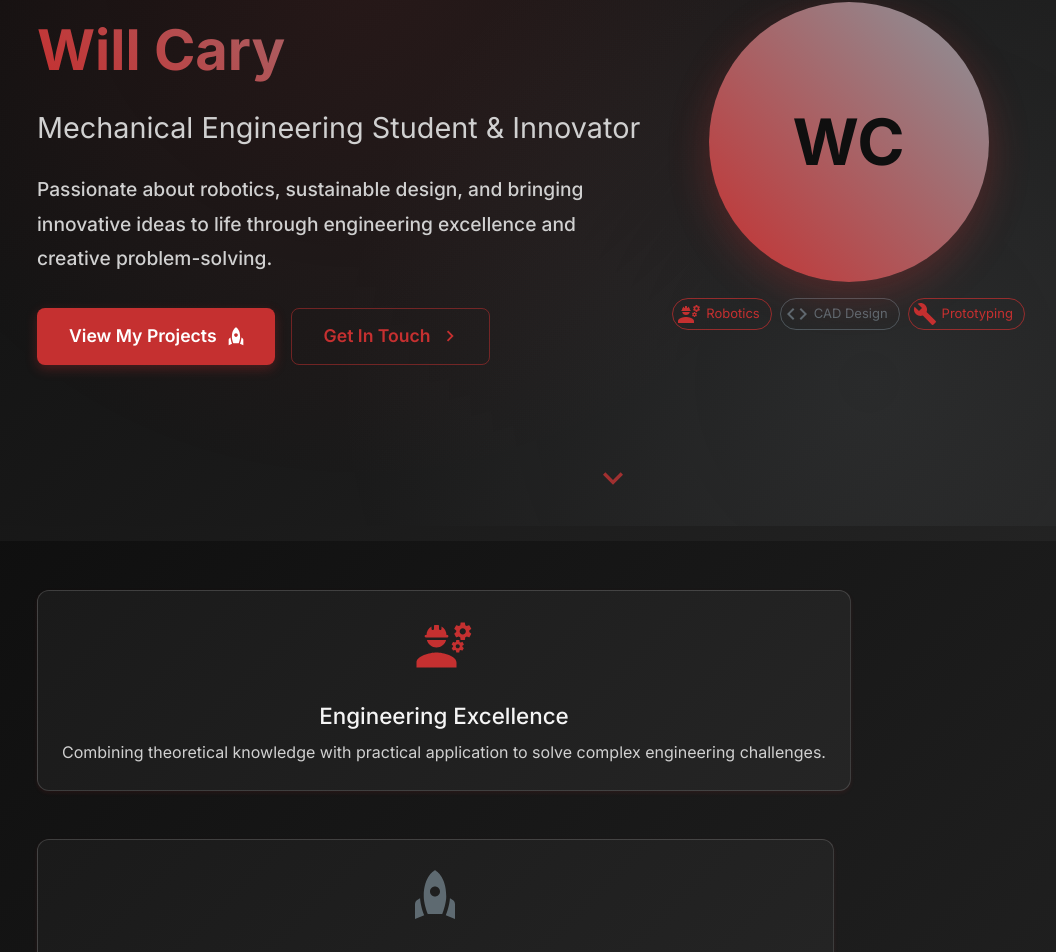
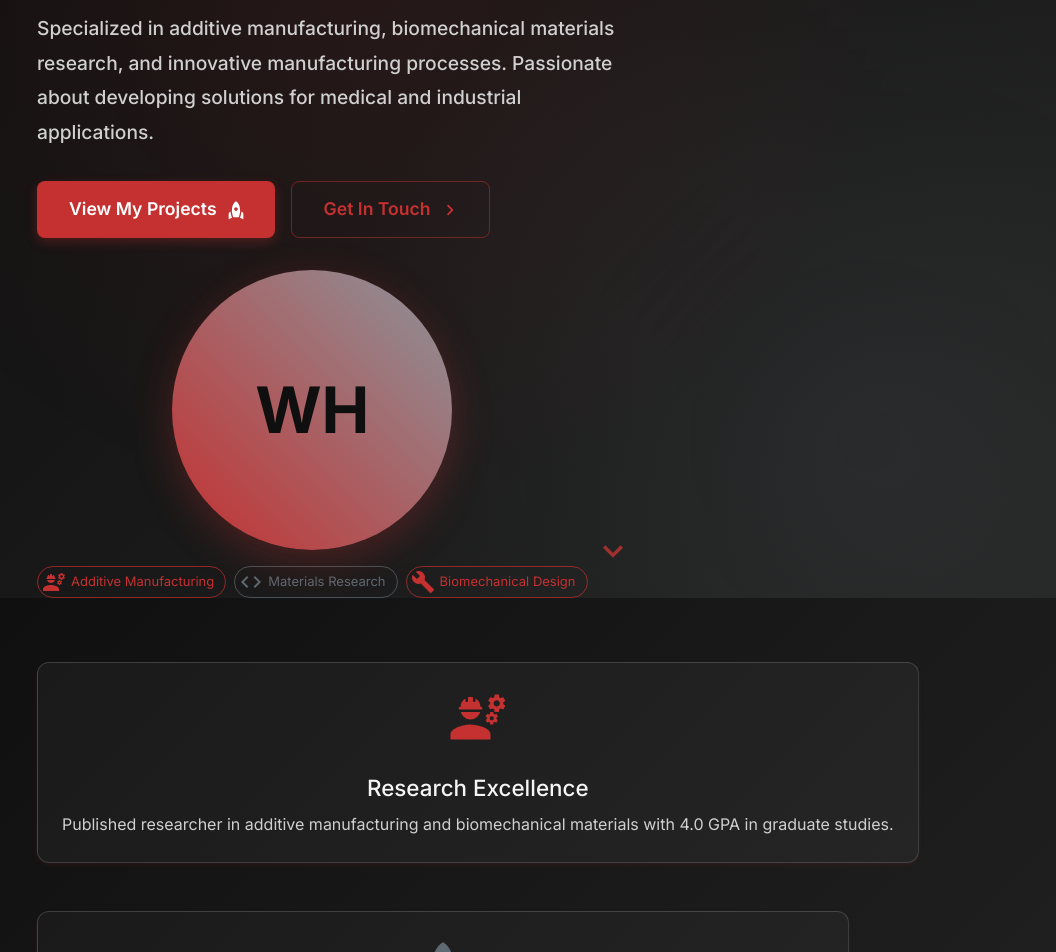
Before and after one commit to tycary/will-website, a React (Vite) app in the folder client/: page / in a window 1280 px wide. Shown: the part 259-1211 px from the top of the page, without its empty margins (27-1083 px from the left). Built offline with nearby package versions, Linux system fonts and the light colour scheme.

Commit message:
import resume info

```diff
--- a/client/src/components/AboutContent.jsx
+++ b/client/src/components/AboutContent.jsx
@@ -8,10 +8,10 @@ import {
 
 const SkillsSection = () => {
   const skills = [
-    { category: 'CAD & Design', items: ['SolidWorks', 'Fusion 360', 'AutoCAD', 'KeyShot'], icon: <Engineering /> },
-    { category: 'Programming', items: ['Python', 'MATLAB', 'C++', 'JavaScript'], icon: <Code /> },
-    { category: 'Manufacturing', items: ['3D Printing', 'CNC Machining', 'Welding', 'Assembly'], icon: <Build /> },
-    { category: 'Analysis', items: ['ANSYS', 'SolidWorks Simulation', 'CFD', 'FEA'], icon: <School /> },
+    { category: 'Design & Simulation', items: ['SOLIDWORKS', 'MATLAB/Simulink', 'GDST', 'Fusion 360'], icon: <Engineering /> },
+    { category: 'Manufacturing', items: ['3D Printing (FDM, SLA, L-PBF)', 'CNC Machining', 'Water Jet', '2D Laser'], icon: <Build /> },
+    { category: 'Materials & Testing', items: ['Fatigue Testing', 'Tension/Compression', 'Hardness Testing', 'Optical/SEM Microscopy'], icon: <School /> },
+    { category: 'Programming & Software', items: ['Python', 'MATLAB', 'Siemens NX', 'Meshmixer', 'C', 'Arduino'], icon: <Code /> },
   ];
 
   return (
@@ -47,10 +47,10 @@ const SkillsSection = () => {
 
 const Timeline = () => {
   const timeline = [
-    { year: '2024', title: 'Senior Year Projects', description: 'Leading capstone project in autonomous robotics' },
-    { year: '2023', title: 'Internship at TechCorp', description: 'Developed automated testing systems' },
-    { year: '2022', title: 'Research Assistant', description: 'Contributed to renewable energy research' },
-    { year: '2021', title: 'Started Engineering', description: 'Began studies at Washington State University' },
+    { year: '2026', title: 'M.S. Mechanical Engineering', description: 'Completed graduate degree at Washington State University, GPA: 4.0' },
+    { year: '2025', title: 'B.S. Mechanical Engineering', description: 'Completed undergraduate degree at Washington State University, GPA: 4.0' },
+    { year: '2023-25', title: 'Research Assistant', description: 'W.M. Keck Biomedical Materials Lab - Additive manufacturing research' },
+    { year: '2022', title: 'Project Engineer Intern', description: 'Exotic Metals Forming Internship - Manufacturing process optimization' },
   ];
 
   return (
@@ -84,7 +84,7 @@ const AboutContent = () => {
           About Me
         </Typography>
         <Typography variant="h5" color="text.secondary" sx={{ maxWidth: '800px', mx: 'auto' }}>
-          Passionate mechanical engineering student dedicated to innovation and sustainable design
+          Mechanical engineering graduate specializing in additive manufacturing and biomechanical materials research
         </Typography>
       </Box>
 
@@ -93,21 +93,21 @@ const AboutContent = () => {
         <Grid item xs={12} md={6}>
           <Paper sx={{ p: 4, height: '100%', background: 'linear-gradient(135deg, #1a1a1a 0%, #252525 100%)' }}>
             <Typography variant="h4" gutterBottom sx={{ color: 'primary.main', fontWeight: 600 }}>
-              Hello, I'm Will! 👋
+              Hello, I'm William! 👋
             </Typography>
             <Typography paragraph sx={{ fontSize: '1.1rem', lineHeight: 1.8, mb: 3 }}>
-              I'm currently pursuing my degree in Mechanical Engineering at Washington State University,
-              with a passion for robotics, automation, and sustainable design solutions. My journey combines
-              academic excellence with hands-on experience in cutting-edge engineering projects.
+              I recently completed my M.S. in Mechanical Engineering at Washington State University with a 4.0 GPA,
+              specializing in additive manufacturing and biomechanical materials research. My work focuses on
+              characterizing and optimizing novel additively manufactured alloys for biomedical applications.
             </Typography>
             <Typography paragraph sx={{ fontSize: '1.1rem', lineHeight: 1.8, mb: 3 }}>
-              When I'm not designing mechanical systems or coding control algorithms, you'll find me
-              exploring the outdoors, capturing moments through photography, or tinkering with new
-              technologies in my home workshop.
+              As a Research Assistant at the W.M. Keck Biomedical Materials Lab, I've contributed to groundbreaking
+              research on Ti6Al4V alloys, developed innovative testing protocols, and published research on fatigue
+              behavior of additively manufactured materials.
             </Typography>
             <Typography paragraph sx={{ fontSize: '1.1rem', lineHeight: 1.8 }}>
-              I believe in the power of engineering to solve real-world problems and create a more
-              sustainable future for everyone.
+              I'm passionate about bridging the gap between advanced manufacturing technologies and practical
+              applications in medical devices and engineering solutions that improve people's lives.
             </Typography>
           </Paper>
         </Grid>
--- a/client/src/components/ContactContent.jsx
+++ b/client/src/components/ContactContent.jsx
@@ -76,8 +76,8 @@ const ContactInfo = () => {
   ];
 
   const socialLinks = [
-    { icon: <GitHub />, href: 'https://github.com/willcary' },
-    { icon: <LinkedIn />, href: 'https://linkedin.com/in/willcary' }
+    { icon: <GitHub />, href: 'https://github.com/williamhogg' },
+    { icon: <LinkedIn />, href: 'https://linkedin.com/in/will-hogg' }
   ];
 
   return (
@@ -89,9 +89,9 @@ const ContactInfo = () => {
           Email Me
         </Typography>
         <Typography variant="body2" color="text.secondary" sx={{ mb: 2 }}>
-          will.cary@example.com
+          WilliamWHogg@gmail.com
         </Typography>
-        <Button variant="outlined" size="small" href="mailto:will.cary@example.com">
+        <Button variant="outlined" size="small" href="mailto:WilliamWHogg@gmail.com">
           Send Email
         </Button>
       </Paper>
@@ -129,7 +129,7 @@ const ContactInfo = () => {
           sx={{ mb: 2 }}
         />
         <Typography variant="body2" color="text.secondary">
-          Available for internships, co-ops, and collaborative projects starting Summer 2025.
+          Available for full-time opportunities in materials research, additive manufacturing, and biomedical engineering.
         </Typography>
       </Paper>
     </Box>
--- a/client/src/components/FeatureCards.jsx
+++ b/client/src/components/FeatureCards.jsx
@@ -10,20 +10,20 @@ const FeatureCards = () => {
   const features = [
     {
       icon: <Engineering sx={{ fontSize: 60, color: 'primary.main', mb: 2 }} />,
-      title: 'Engineering Excellence',
-      description: 'Combining theoretical knowledge with practical application to solve complex engineering challenges.',
+      title: 'Research Excellence',
+      description: 'Published researcher in additive manufacturing and biomechanical materials with 4.0 GPA in graduate studies.',
       delay: 1000
     },
     {
       icon: <Rocket sx={{ fontSize: 60, color: 'secondary.main', mb: 2 }} />,
-      title: 'Innovation Focus',
-      description: 'Passionate about pushing boundaries and developing cutting-edge solutions for tomorrow\'s world.',
+      title: 'Advanced Manufacturing',
+      description: 'Expert in additive manufacturing processes, materials characterization, and novel alloy development.',
       delay: 1200
     },
     {
       icon: <Star sx={{ fontSize: 60, color: 'warning.main', mb: 2 }} />,
-      title: 'Quality Driven',
-      description: 'Committed to delivering exceptional results through attention to detail and continuous improvement.',
+      title: 'Problem Solving',
+      description: 'Proven track record of solving complex manufacturing challenges and optimizing industrial processes.',
       delay: 1400
     }
   ];
--- a/client/src/components/HeroSection.jsx
+++ b/client/src/components/HeroSection.jsx
@@ -38,14 +38,14 @@ const HeroSection = () => {
                   👋 Hello, I'm
                 </Typography>
                 <Typography variant="h1" sx={{ mb: 3, fontWeight: 700 }}>
-                  Will Cary
+                  William Hogg
                 </Typography>
                 <Typography variant="h4" color="text.secondary" sx={{ mb: 3, fontWeight: 400 }}>
-                  Mechanical Engineering Student & Innovator
+                  Mechanical Engineering Graduate & Research Specialist
                 </Typography>
                 <Typography variant="h6" color="text.secondary" sx={{ mb: 4, lineHeight: 1.8, maxWidth: '600px' }}>
-                  Passionate about robotics, sustainable design, and bringing innovative ideas to life through
-                  engineering excellence and creative problem-solving.
+                  Specialized in additive manufacturing, biomechanical materials research, and innovative
+                  manufacturing processes. Passionate about developing solutions for medical and industrial applications.
                 </Typography>
                 <Box sx={{ display: 'flex', gap: 2, flexWrap: 'wrap' }}>
                   <Button
@@ -85,12 +85,12 @@ const HeroSection = () => {
                     boxShadow: '0px 12px 40px rgba(197, 48, 48, 0.3)',
                   }}
                 >
-                  WC
+                  WH
                 </Avatar>
                 <Box sx={{ display: 'flex', justifyContent: 'center', gap: 1, flexWrap: 'wrap' }}>
-                  <Chip icon={<Engineering />} label="Robotics" color="primary" variant="outlined" />
-                  <Chip icon={<Code />} label="CAD Design" color="secondary" variant="outlined" />
-                  <Chip icon={<Build />} label="Prototyping" color="primary" variant="outlined" />
+                  <Chip icon={<Engineering />} label="Additive Manufacturing" color="primary" variant="outlined" />
+                  <Chip icon={<Code />} label="Materials Research" color="secondary" variant="outlined" />
+                  <Chip icon={<Build />} label="Biomechanical Design" color="primary" variant="outlined" />
                 </Box>
               </Box>
             </Grid>
--- a/client/src/components/ProjectsGrid.jsx
+++ b/client/src/components/ProjectsGrid.jsx
@@ -113,50 +113,50 @@ const ProjectCard = ({ project, index }) => {
 const ProjectsGrid = () => {
   const projectList = [
     {
-      title: 'Autonomous Robotic Arm',
-      description: 'A 6-DOF robotic arm with computer vision capabilities, featuring custom 3D-printed components and advanced motion planning algorithms.',
-      technologies: ['Arduino', 'Python', 'OpenCV', '3D Printing'],
+      title: 'Ti6Al4V Fatigue Research',
+      description: 'Comprehensive study on corrosion fatigue behavior of additively manufactured Ti6Al4V alloys, focusing on biomedical applications and surface treatments.',
+      technologies: ['MATLAB', 'Materials Testing', 'Statistical Analysis', 'SEM Microscopy'],
       status: 'Completed',
       link: '#',
       github: '#',
     },
     {
-      title: 'Smart Wind Turbine System',
-      description: 'IoT-enabled wind turbine with real-time monitoring, featuring optimized blade design and predictive maintenance capabilities.',
-      technologies: ['SolidWorks', 'IoT', 'Data Analytics', 'CFD'],
-      status: 'In Progress',
-      link: '#',
-      github: '#',
-    },
-    {
-      title: 'Sustainable Transport Pod',
-      description: 'Electric vehicle prototype designed for urban mobility, featuring lightweight composite materials and regenerative braking.',
-      technologies: ['Fusion 360', 'ANSYS', 'Composites', 'Electronics'],
-      status: 'Design Phase',
-      link: '#',
-      github: '#',
-    },
-    {
-      title: 'Biomechanical Prosthetic',
-      description: 'Advanced prosthetic limb with myoelectric control and haptic feedback, designed for enhanced user experience.',
-      technologies: ['Bioengineering', 'Electronics', 'Materials', 'UX'],
-      status: 'Research',
-      link: '#',
-      github: '#',
-    },
-    {
-      title: 'Manufacturing Automation',
-      description: 'Automated assembly line system with quality control integration and real-time production monitoring.',
-      technologies: ['PLC', 'HMI', 'Sensors', 'Database'],
+      title: 'Biomedical Materials Lab Research',
+      description: 'Development of novel testing protocols for additively manufactured biomaterials, including batch Bayesian optimization and automated analysis systems.',
+      technologies: ['Python', 'MATLAB', 'L-PBF', 'Fatigue Testing'],
       status: 'Completed',
       link: '#',
       github: '#',
     },
     {
-      title: 'Energy Storage System',
-      description: 'Innovative battery management system for renewable energy applications with advanced thermal management.',
-      technologies: ['Battery Tech', 'Thermal Analysis', 'Control Systems'],
-      status: 'Prototype',
+      title: 'Titanium SPF Manufacturing',
+      description: 'Root cause analysis and process optimization for titanium superplastic forming, preventing repeat failures and reducing tool wear.',
+      technologies: ['Manufacturing Analysis', 'Process Optimization', 'Quality Control'],
+      status: 'Completed',
+      link: '#',
+      github: '#',
+    },
+    {
+      title: 'Roller Seam Welding Tool',
+      description: 'Designed and implemented ergonomic tool for 90 lb part roller seam welding operations, improving safety and operator efficiency.',
+      technologies: ['Mechanical Design', 'Ergonomics', 'Manufacturing'],
+      status: 'Completed',
+      link: '#',
+      github: '#',
+    },
+    {
+      title: 'Eagle Scout Leadership Project',
+      description: 'Organized and led 150+ hour community project during COVID-19, demonstrating project management and leadership skills.',
+      technologies: ['Project Management', 'Leadership', 'Community Organization'],
+      status: 'Completed',
+      link: '#',
+      github: '#',
+    },
+    {
+      title: 'Research Publications',
+      description: 'Published research on fatigue behavior of additively manufactured alloys and earned multiple certifications in SOLIDWORKS and materials science.',
+      technologies: ['Technical Writing', 'Research', 'Academic Publication'],
+      status: 'Completed',
       link: '#',
       github: '#',
     },
@@ -169,7 +169,7 @@ const ProjectsGrid = () => {
           Featured Projects
         </Typography>
         <Typography variant="h5" color="text.secondary" sx={{ mb: 4, maxWidth: '800px', mx: 'auto' }}>
-          A showcase of innovative engineering solutions, from robotics and automation to sustainable design and beyond.
+          Research projects and professional experience in additive manufacturing, biomechanical materials, and advanced manufacturing processes.
         </Typography>
       </Box>
 
```
